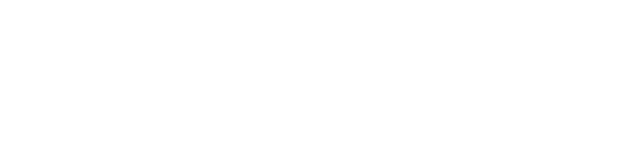
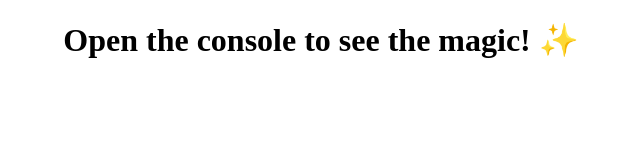
Before and after one commit to AlanaBF/Console-Finances, a plain HTML site: page index.html in a window 1280 px wide. Shown: the whole page, without its empty margins (319-959 px from the left). Drawn offline with Linux system fonts and the light colour scheme.

Commit message:
instruction added to html to access the console

```diff
--- a/index.html
+++ b/index.html
@@ -7,6 +7,7 @@
   <title>Console Finances</title>
 </head>
 <body>
+  <h1 style="text-align:center">Open the console to see the magic! ✨</h1>
   <script src="index.js"></script>
 </body>
 </html>
```
